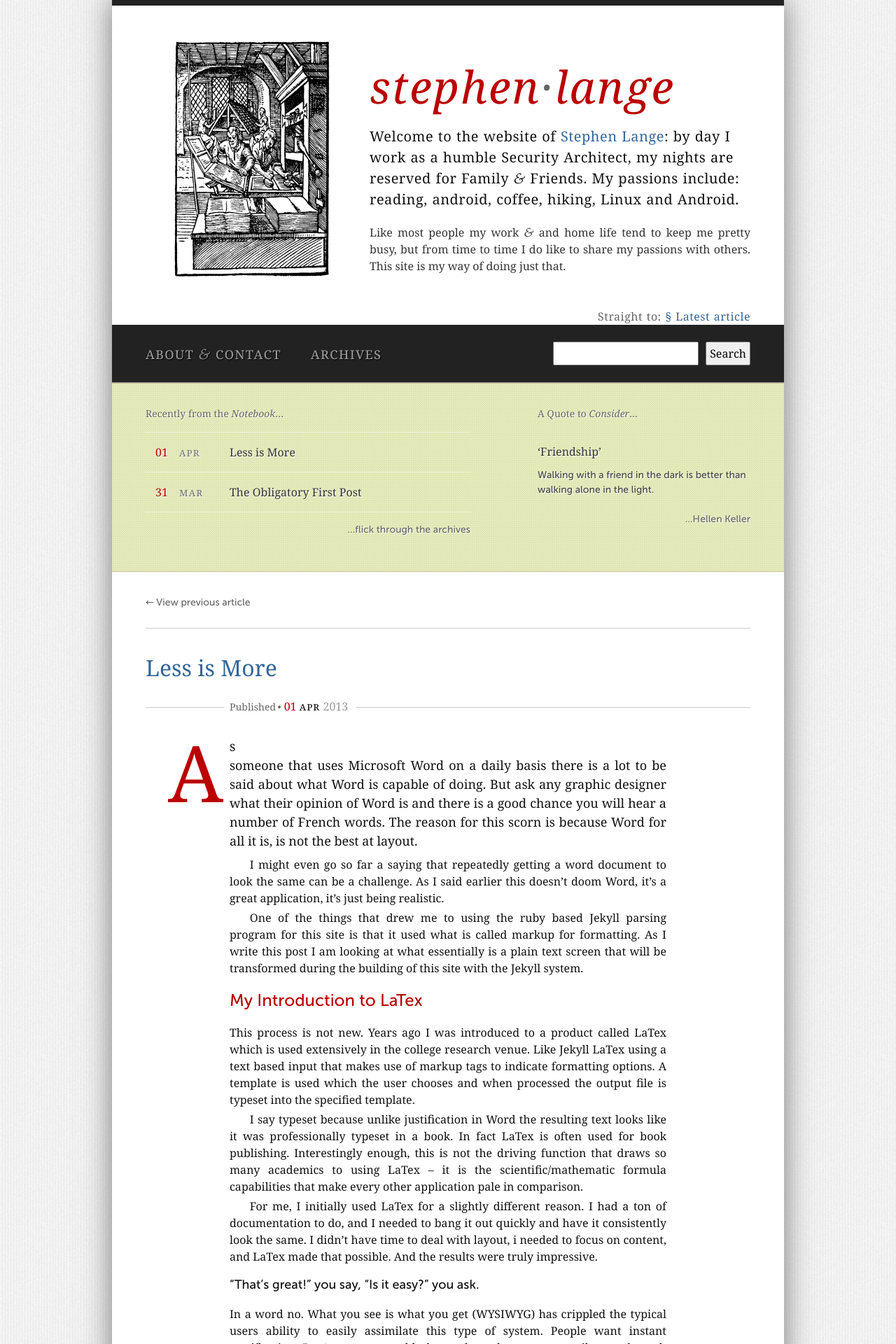
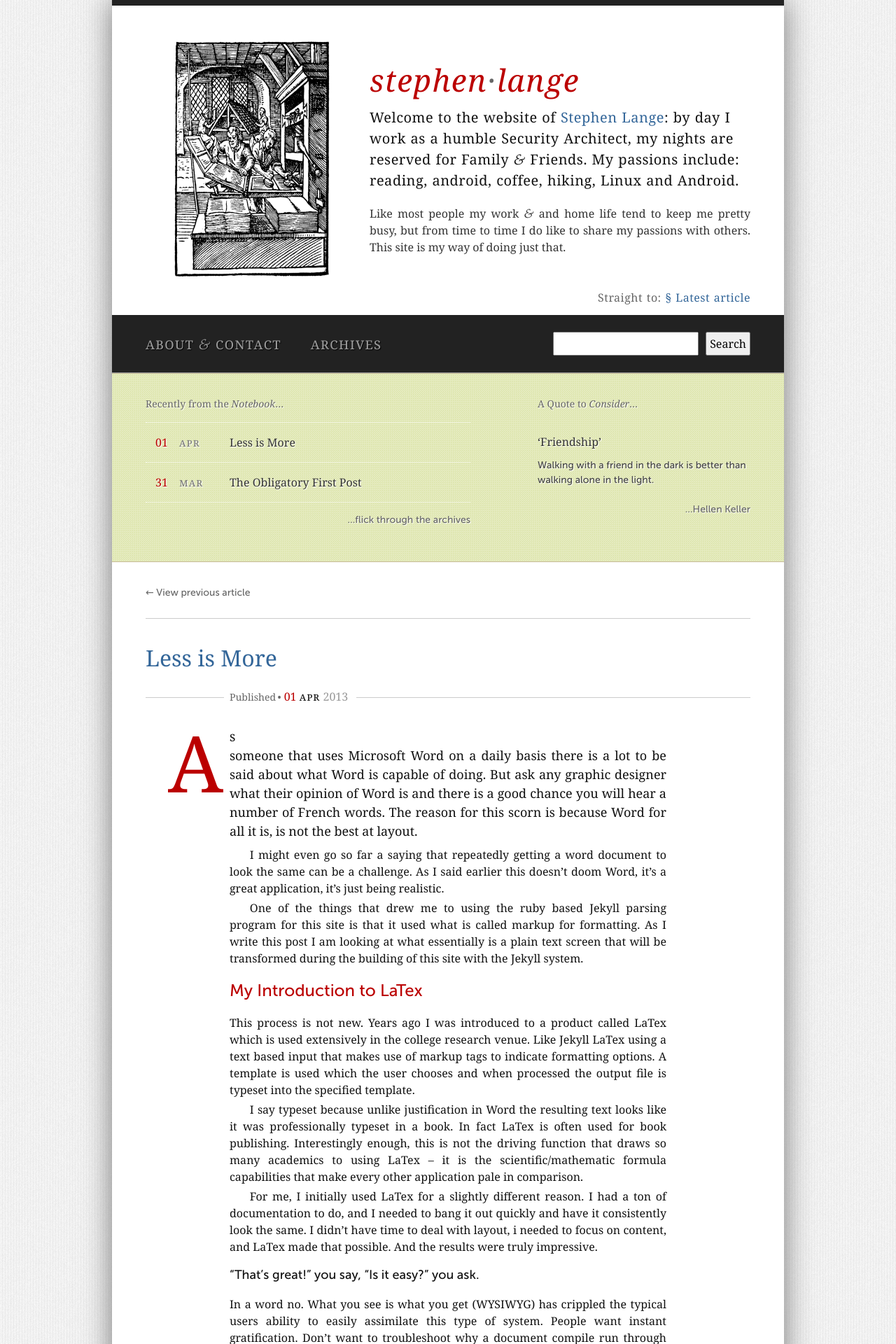
Before and after one commit to stvlange/stvlange.github.com, a Jekyll site: the page built from index.html, in a window 1280 px wide. Shown: the top 1920 px of the page at 70% size. Built offline with Jekyll 4.4.1, drawn with Linux system fonts in a browser that asks for light colours.

Commit message:
Update screen.css

```diff
--- a/css/screen.css
+++ b/css/screen.css
@@ -155,6 +155,44 @@ div#container {
 		text-align: left;
 		line-height: 1;
 		font-size: 6.4em;
+		font-weight: normal;
+		font-style: normal;
+		text-transform: lowercase;
+		margin-bottom: 0.375em; /* 24 */
+		letter-spacing: 0.031em; /* 2 */
+		}
+	h1, h1 a span.italic { font-style: italic; }
+		h1 a span.middot { color: #666; }
+		h1 a:hover span.hoverline { border-bottom: 1px solid #999; }
+		h1 a { color: #bb0000; }
+			h1 a:hover, h1 a:active, h1 a:focus {
+				color: #333;
+				border: none;
+				background-color: white;
+				}
+	div.hero { width: 54.4em; /* Seven columns */ padding-top: 3.6em; }
+		div.hero p.moin {
+			font-size: 2em;
+			margin-bottom: 1em;
+			letter-spacing: 0.025em; /* 0.5 */
+			word-spacing: 0.05em; /* 1 */
+			color: #111;
+			text-align: left;
+			}
+			div.hero p.moin span.amp {
+				font-size: 1.05em; /* 22 */
+				line-height: 0.909; /* Back to 20 */
+				}
+		div.hero p { font-size: 1.6em; color: #333; }
+
+    div.article-logo-alt {
+        padding: 2.4em 0 4.8em 0;
+        }
+	h1 {
+		position: relative;
+		text-align: left;
+		line-height: 1;
+		font-size: 4.4em;
 		font-weight: normal;
 		font-style: normal;
 		text-transform: lowercase;
```
